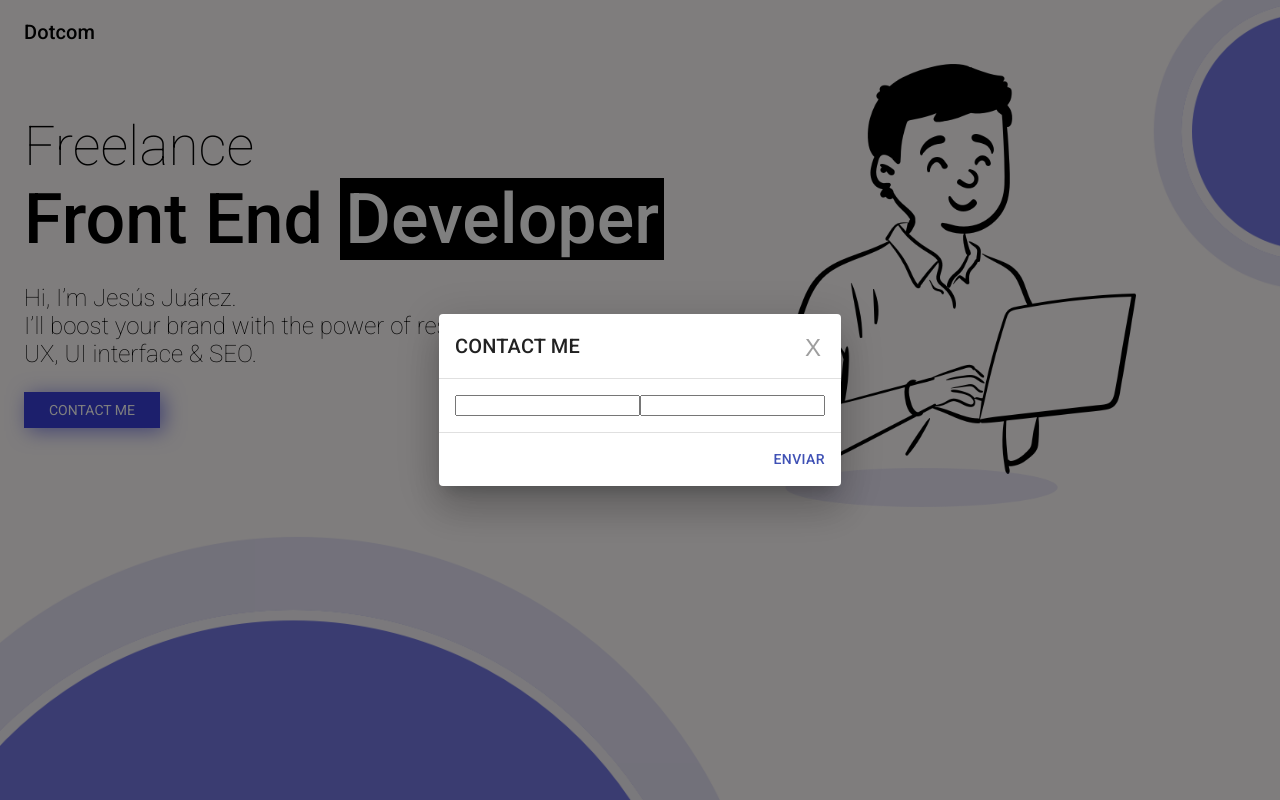
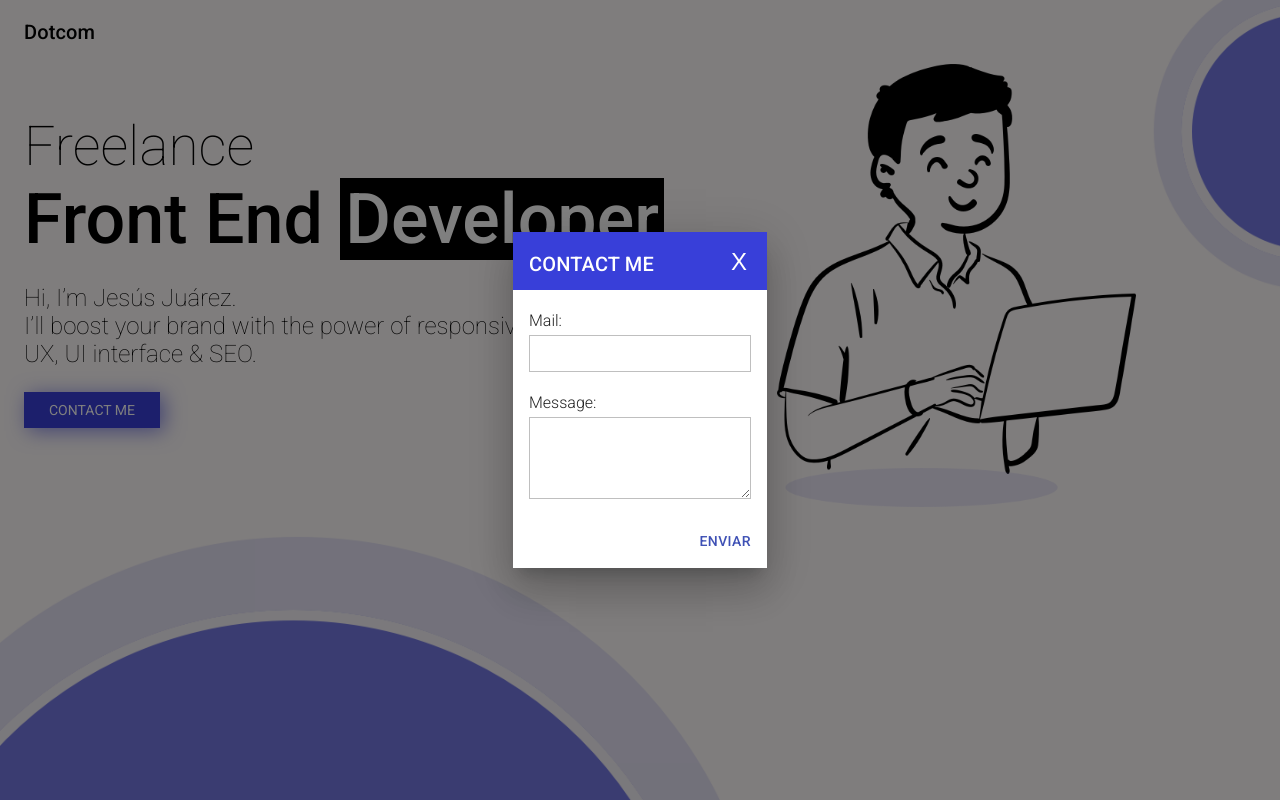
Before and after one commit to YisusJuarez/yjdevportfolio, a Next.js app: page / in a window 1280 px wide. Both pictures are taken after a click on the button "CONTACT ME". Built offline with nearby package versions, Linux system fonts and the light colour scheme.

Commit message:
formulario de correo

```diff
--- a/components/HeadContent/HeadContent.jsx
+++ b/components/HeadContent/HeadContent.jsx
@@ -43,6 +43,7 @@ function HeadContent(props) {
           height: 100vh;
           background-size: cover;
           background-position: center;
+          min-height:500px;
         }
         .h1-title {
           font-family: "Roboto";
--- a/components/ModalCorreo/ModalCorreo.jsx
+++ b/components/ModalCorreo/ModalCorreo.jsx
@@ -17,8 +17,8 @@ const styles = (theme) => ({
   closeButton: {
     position: "absolute",
     right: theme.spacing(1),
-    top: theme.spacing(1),
-    color: theme.palette.grey[500],
+    top: theme.spacing(.5),
+    color: 'white',
   },
 });
 
@@ -77,16 +77,21 @@ export default function ModalCorreo() {
         onClose={handleClose}
         aria-labelledby="customized-dialog-title"
         open={open}
+        PaperProps={{
+          style: { borderRadius: 0 }
+        }}
       >
-        <DialogTitle id="customized-dialog-title" onClose={handleClose}>
+        <DialogTitle id="customized-dialog-title" onClose={handleClose} style={{ paddingBottom:10,backgroundColor:'#383fd9',color:'white' }}>
           CONTACT ME
         </DialogTitle>
-        <DialogContent dividers>
-          <input type="text"></input>
-          <input type="text"></input>
+        <DialogContent style={{ paddingTop:0 }}>
+          <p className="label-form">Mail:</p>
+          <input type="text" className="input-contact"></input>
+          <p className="label-form">Message:</p>
+          <textarea rows="4" className="input-contact"></textarea>
         </DialogContent>
         <DialogActions>
-          <Button autoFocus onClick={handleClose} color="primary">
+          <Button  onClick={handleClose} color="primary">
             ENVIAR
           </Button>
         </DialogActions>
@@ -110,6 +115,26 @@ export default function ModalCorreo() {
             outline: none !important;
             outline-width: 0 !important;
           }
+          .input-contact{
+            width:200px;
+            padding:10px;
+            border-radius:0px;
+            display:block;
+            border: 1px solid #7777;
+          }
+          .input-contact:focus{
+            outline: none !important;
+            outline-width: 0 !important;
+          }
+          .label-form{
+            font-family: "Roboto";
+            font-weight:300;
+            margin-bottom:0px;
+            padding-top: 5px;
+            padding-bottom: 5px;
+          }
+
+
         `}
       </style>
     </div>
```
